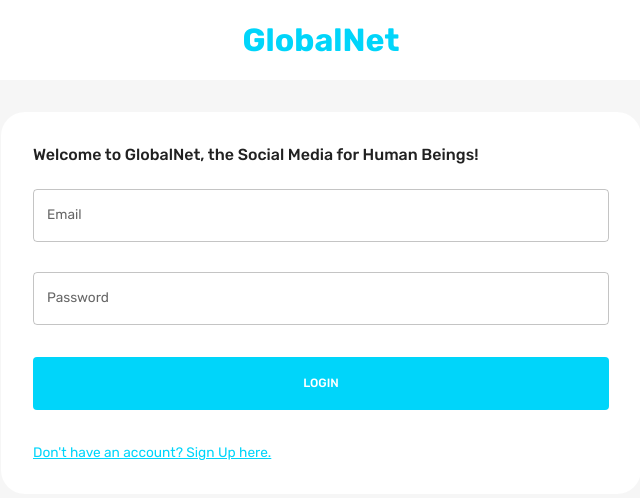
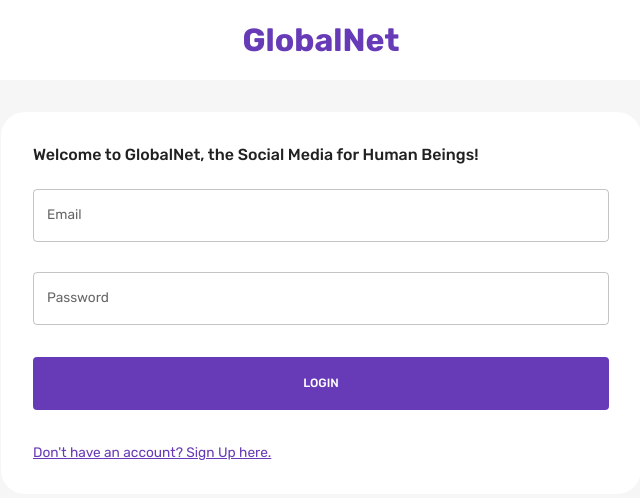
Before and after one commit to danielrotstein/globalnet, a React (Create React App) app in the folder client/: page / in a window 1280 px wide. Shown: the top 498 px of the page, without its empty margins (319-959 px from the left). Built offline with nearby package versions, Linux system fonts and the light colour scheme.

Commit message:
trying another theme color

```diff
--- a/client/src/theme.js
+++ b/client/src/theme.js
@@ -21,7 +21,7 @@ export const colorTokens = {
       200: "#99EEFD",
       300: "#66E6FC",
       400: "#33DDFB",
-      500: "#00D5FA",
+      500: "#673ab7",
       600: "#00A0BC",
       700: "#006B7D",
       800: "#00353F",
```
